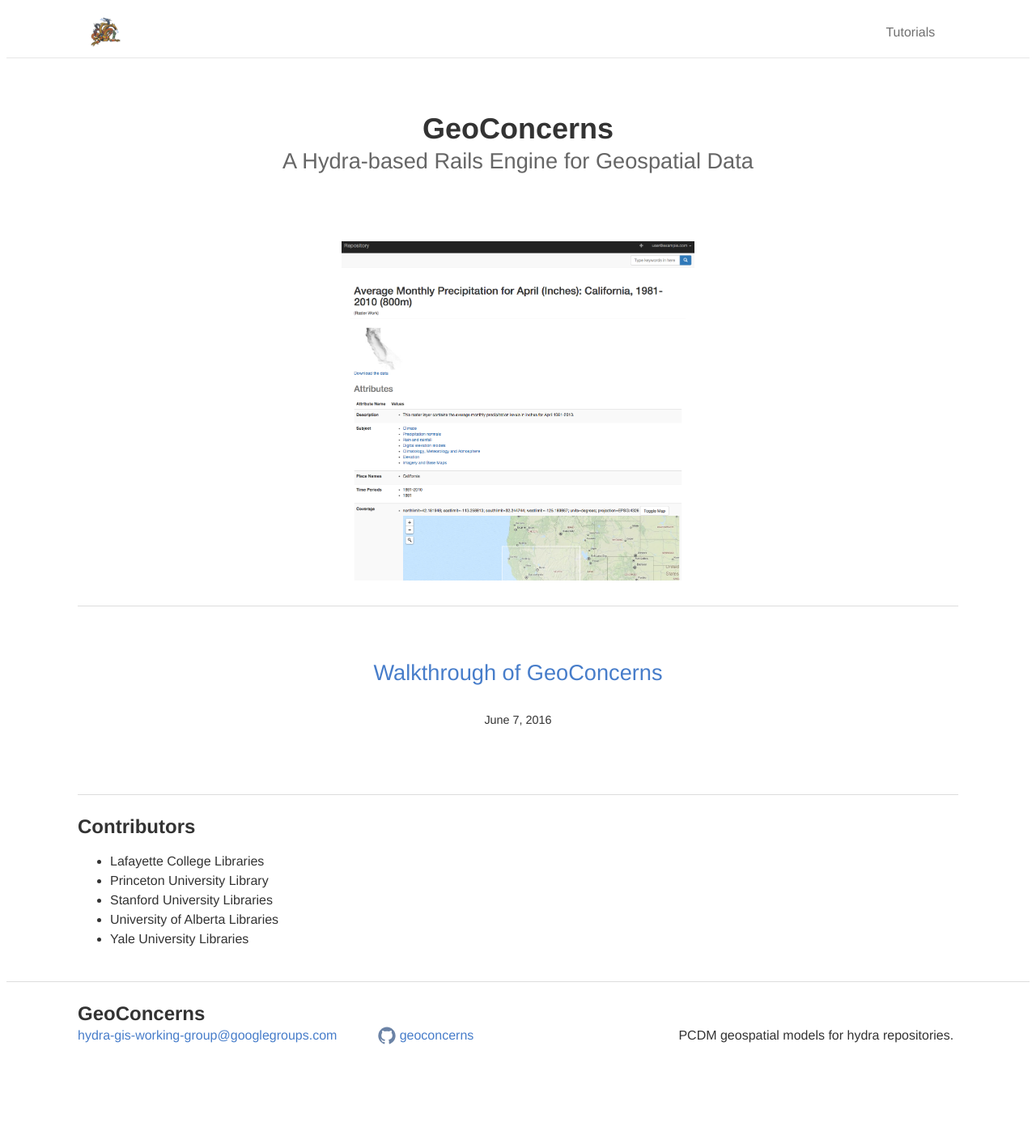
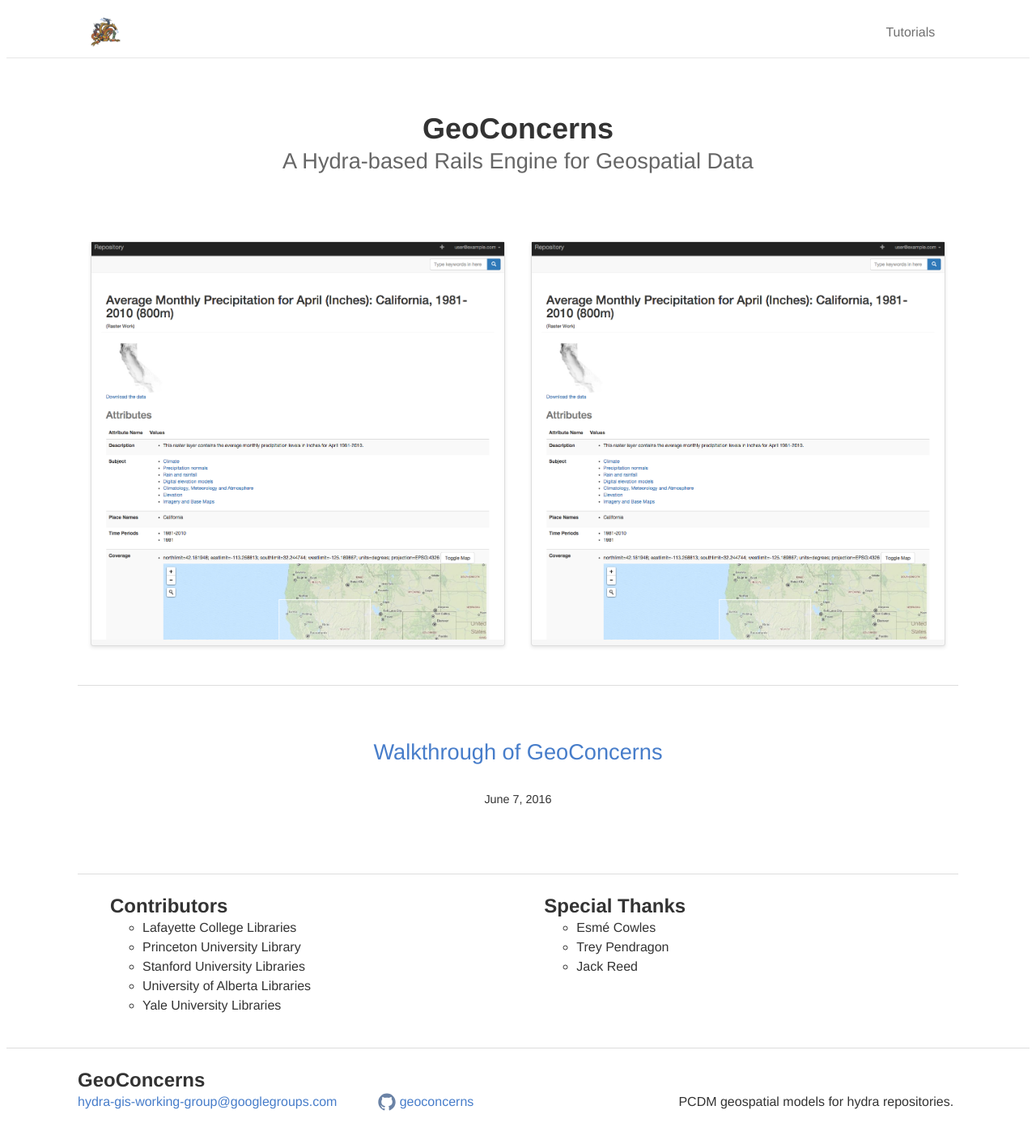
Before and after one commit to geoconcerns/geoconcerns.github.io, a Jekyll site: the page built from index.html, in a window 1280 px wide. Shown: the whole page at 81% size. Built offline with Jekyll 4.4.1, drawn with Linux system fonts in a browser that asks for light colours; nearby versions of some CDN libraries; before the commit the page ends 1331 px from its top, so only the background shows below that.

Commit message:
index page updates

```diff
--- a/index.html
+++ b/index.html
@@ -9,8 +9,15 @@
   </h4>
 </div>
 
-<div style="position: relative; width: 40%; left: 30%;">
+<div class='showcase'>
+  <div class="cards">
+    <div class="card">
       <img src="/images/gc-1.png" alt="">
+    </div>
+    <div class="card">
+      <img src="/images/gc-1.png" alt="">
+    </div>
+  </div>
 </div>
 
 <hr>
@@ -28,6 +35,9 @@
 <hr>
 
 <div class='contributors'>
+  <ul class="bullets">
+  <li class="bullet two-col-bullet">
+    <div class="bullet-content">
       <h4>Contributors</h4>
       <ul>
         <li>
@@ -47,3 +57,21 @@
         </li>
       </ul>
     </div>
+  </li>
+  <li class="bullet two-col-bullet">
+    <div class="bullet-content">
+      <h4>Special Thanks</h4>
+      <ul>
+        <li>
+          Esmé Cowles
+        </li>
+        <li>
+          Trey Pendragon
+        </li>
+        <li>
+          Jack Reed
+        </li>
+      </ul>
+    </div>
+  </li>
+</div>
```
Lines whose indentation alone changed are shown as unchanged.
